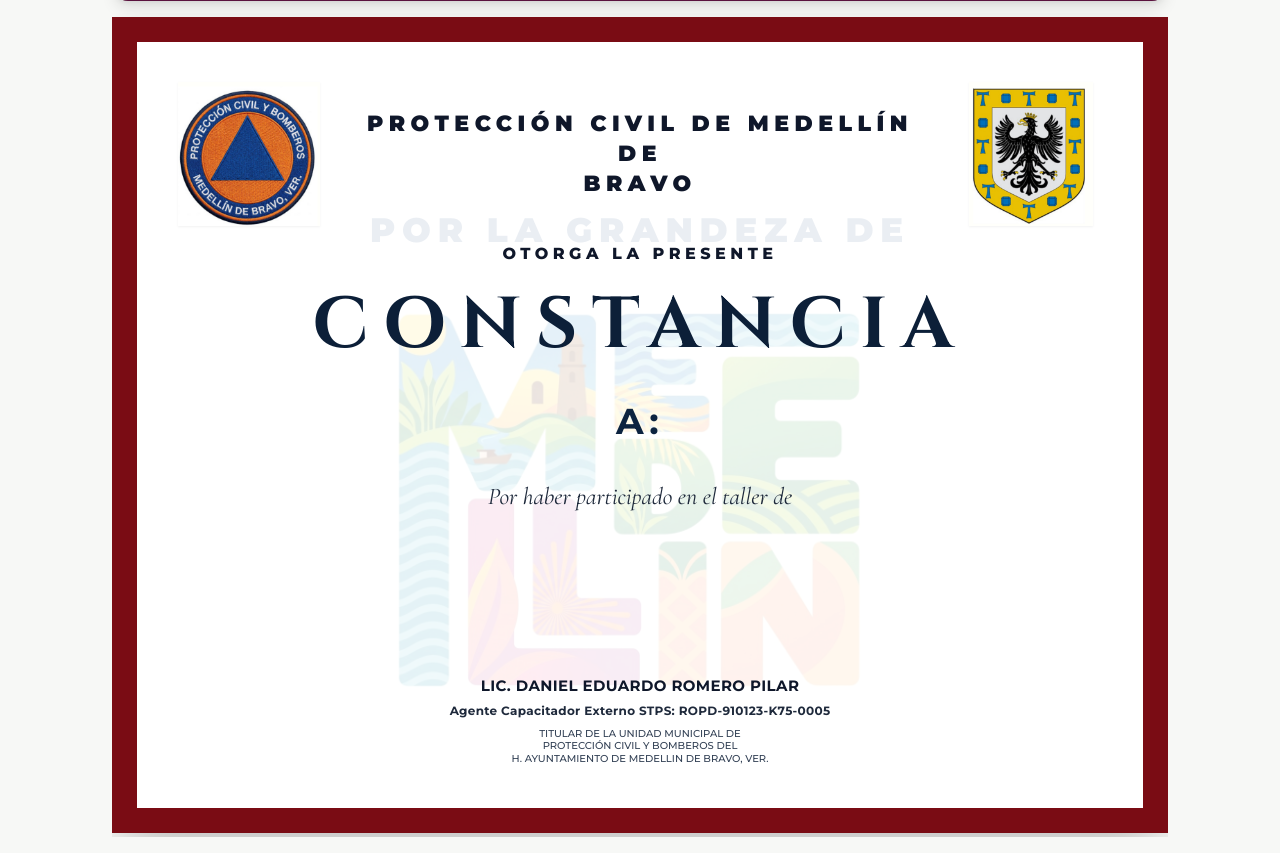
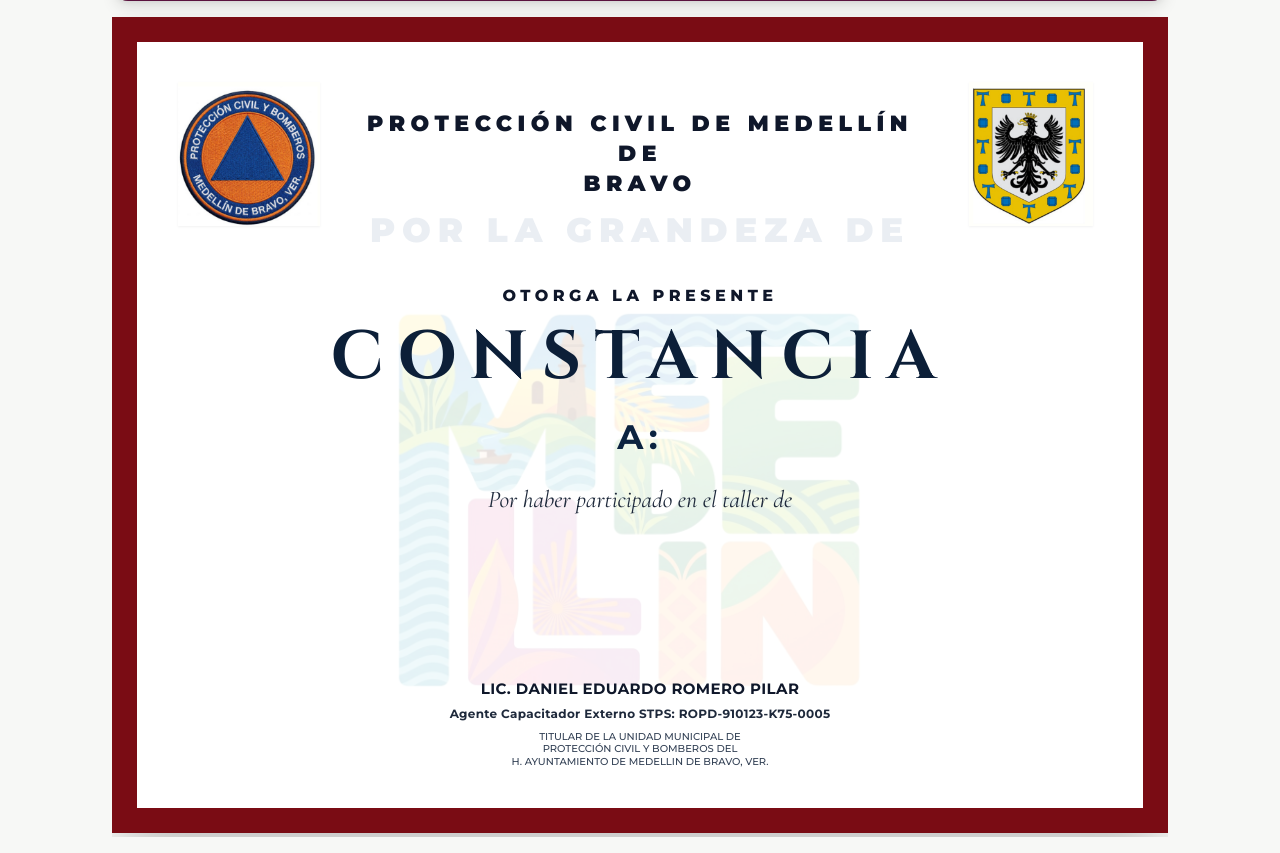
Before and after one commit to JosueBurela/PCMedellinDigital, a Django app: template portal/templates/portal/capacitacion_imprimir_constancia.html in a window 1280 px wide. Shown: the part 75-928 px from the top of the page. Run offline with Django 5.2, Linux system fonts and the light colour scheme; the template is opened without the code that fills it, so the values that code supplies are empty; some libraries are stand-ins or nearby versions.

Commit message:
style(constancias): intento 3 con el diseno provisto por el usuario

```diff
--- a/portal/templates/portal/capacitacion_imprimir_constancia.html
+++ b/portal/templates/portal/capacitacion_imprimir_constancia.html
@@ -95,7 +95,6 @@
       <span class="text-[34px] font-montserrat font-black text-slate-300/40 tracking-[0.2em] uppercase select-none mb-1">
         POR LA GRANDEZA DE
       </span>
-      <!-- OPACIDAD REDUCIDA A 0.15 PARA QUE NO ESTORBE LA LECTURA -->
       <img src="{% static 'portal/img/fondo_medellin_ilustracion.jpg' %}" alt="Ilustración Medellín" class="w-[500px] opacity-[0.15] object-contain">
     </div>
   </div>
@@ -120,47 +119,46 @@
     </div>
   </div>
 
-  <!-- 2. CUERPO CENTRAL (DISTRIBUIDO CON FLEX-GROW PARA LLENAR EL ESPACIO) -->
-  <div class="relative z-10 text-center flex-grow flex flex-col justify-center items-center py-4">
+  <!-- 2. CUERPO CENTRAL -->
+  <div class="relative z-10 text-center flex-grow flex flex-col justify-center items-center py-2">
 
     <!-- TEXTO 'OTORGA LA PRESENTE' -->
-    <p class="text-[16px] font-montserrat font-extrabold text-slate-900 tracking-[0.28em] uppercase mb-6">
+    <p class="text-[16px] font-montserrat font-extrabold text-slate-900 tracking-[0.28em] uppercase mb-4">
       OTORGA LA PRESENTE
     </p>
 
-    <!-- TÍTULO PRINCIPAL "CONSTANCIA" (AUMENTADO DE TAMAÑO) -->
-    <h1 class="text-[72px] font-cinzel font-bold text-[#0c1f38] tracking-[0.2em] uppercase leading-none mb-8">
+    <!-- TÍTULO PRINCIPAL "CONSTANCIA" -->
+    <h1 class="text-[68px] font-cinzel font-bold text-[#0c1f38] tracking-[0.2em] uppercase leading-none mb-5">
       CONSTANCIA
     </h1>
 
-    <!-- RECEPTOR (CON ESPACIO AGREGADO DESPUÉS DE LA 'A:') -->
-    <h2 class="text-[36px] font-montserrat font-bold text-[#0c2340] tracking-[0.15em] uppercase mb-8">
+    <!-- RECEPTOR -->
+    <h2 class="text-[34px] font-montserrat font-bold text-[#0c2340] tracking-[0.15em] uppercase mb-5">
       A: {{ inscripcion.nombre_completo }}
     </h2>
 
     <!-- TEXTO "Por haber participado en el taller de" -->
-    <div class="space-y-1 mb-6">
+    <div class="space-y-1 mb-4">
       <p class="text-[24px] font-garamond italic text-slate-800 font-normal leading-snug">
         Por haber participado en el taller de
       </p>
       <!-- NOMBRE DEL CURSO / TALLER -->
-      <h3 class="text-[34px] font-garamond font-bold text-slate-900 tracking-wide mt-2">
+      <h3 class="text-[32px] font-garamond font-bold text-slate-900 tracking-wide mt-1">
         {{ curso.titulo|cut:"Taller de "|cut:"taller de " }}
       </h3>
     </div>
 
     <!-- FECHA EXACTA DE EXPEDICIÓN -->
-    <p class="text-[18px] font-garamond font-medium text-slate-700 mt-2">
+    <p class="text-[18px] font-garamond font-medium text-slate-700">
       {{ fecha_pie }}
     </p>
   </div>
 
   <!-- 3. SECCIÓN INFERIOR DE FIRMAS -->
-  <!-- MARGEN SUPERIOR mt-[110px] OBLIGATORIO PARA DEJAR ESPACIO A LA PLUMA -->
-  <div class="relative z-10 flex items-end justify-center font-montserrat text-slate-900 pb-4 mt-[110px]">
+  <div class="relative z-10 flex items-end justify-center font-montserrat text-slate-900 pb-2 mt-[85px]">
 
     <!-- FIRMA CENTRADA -->
-    <div class="text-center w-[450px] space-y-1 mx-auto">
+    <div class="text-center w-[480px] space-y-1 mx-auto">
       <p class="text-[15px] font-bold tracking-wide uppercase">LIC. DANIEL EDUARDO ROMERO PILAR</p>
       <p class="text-[12px] font-bold text-slate-800 tracking-wide">Agente Capacitador Externo STPS: ROPD-910123-K75-0005</p>
       <p class="text-[10px] font-medium text-slate-700 leading-tight uppercase pt-1">
```
